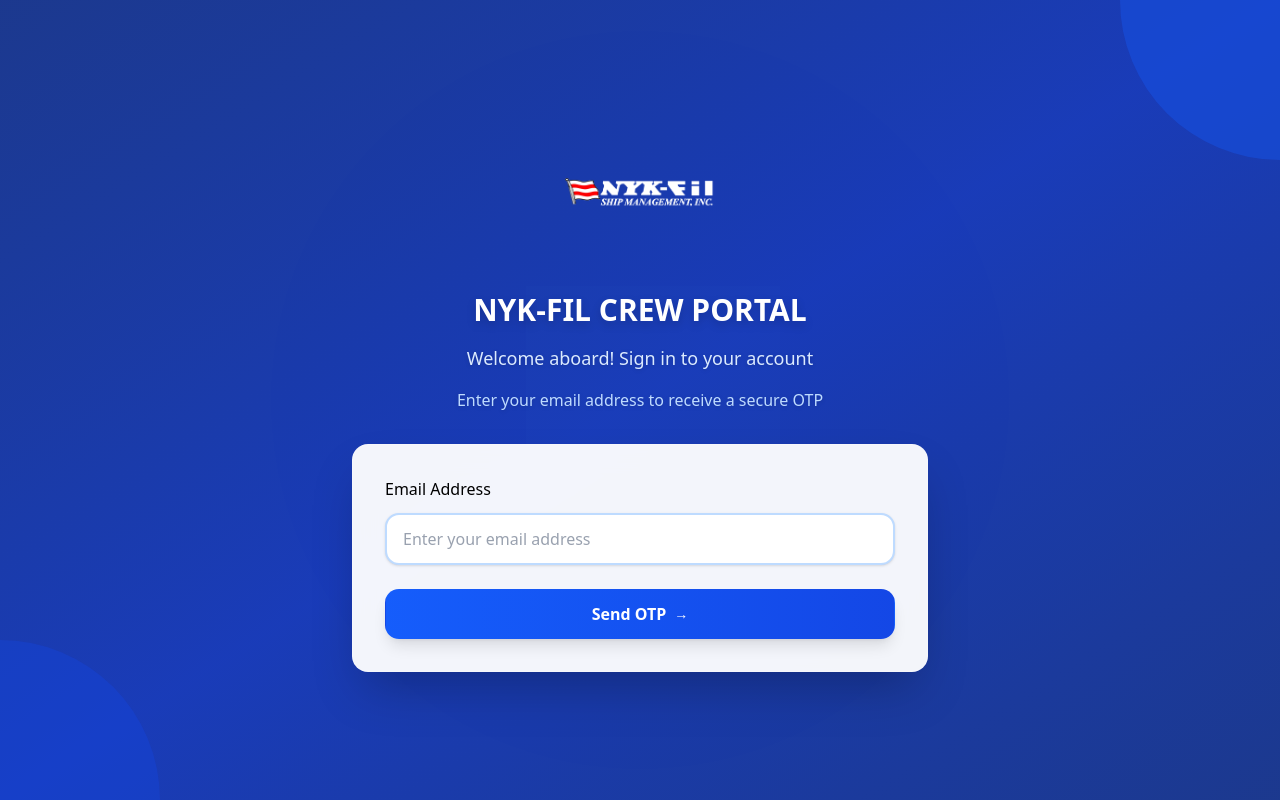
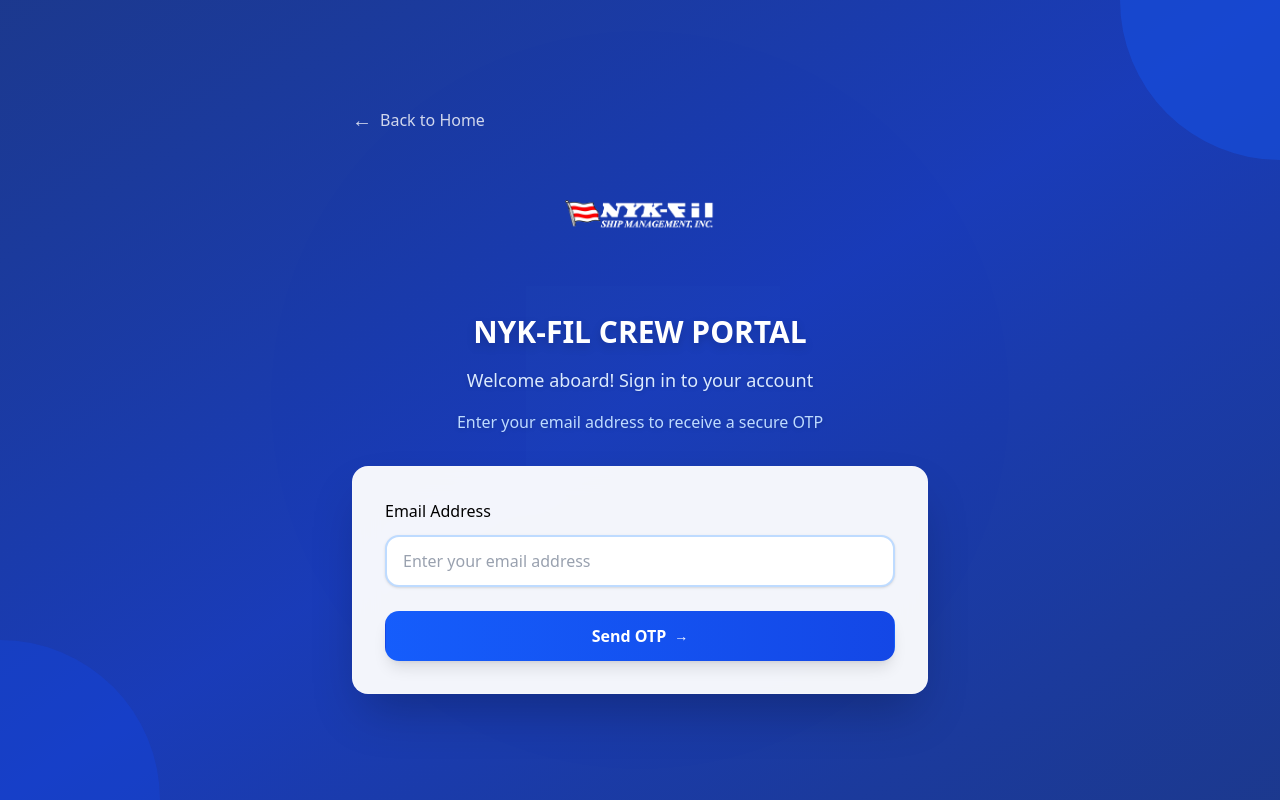
Before and after one commit to Dev-NETI/NYK-FIL_CREW_PORTAL_FRONTEND, a Next.js app: page /login in a window 1280 px wide. Built offline with nearby package versions, Linux system fonts and the light colour scheme.

Commit message:
add navigation transition

```diff
--- a/src/app/(auth)/login/page.tsx
+++ b/src/app/(auth)/login/page.tsx
@@ -2,11 +2,13 @@
 
 import Image from "next/image";
 import { useState, useEffect } from "react";
+import { useRouter } from "next/navigation";
 import { AuthService } from "@/services/auth";
 import { AxiosError } from "axios";
 import { ApiErrorResponse } from "@/types/api";
 import toast from "react-hot-toast";
 import OTPInput from "@/components/OTPInput";
+import PageTransition from "@/components/PageTransition";
 
 export default function LoginPage() {
   const [email, setEmail] = useState("");
@@ -17,6 +19,7 @@ export default function LoginPage() {
   const [sessionToken, setSessionToken] = useState("");
   const [canResend, setCanResend] = useState(false);
   const [resendCooldown, setResendCooldown] = useState(0);
+  const router = useRouter();
 
   useEffect(() => {
     setIsLoaded(true);
@@ -263,7 +266,12 @@ export default function LoginPage() {
     toast.dismiss();
   };
 
+  const handleBackToHome = () => {
+    router.push("/?direction=back");
+  };
+
   return (
+    <PageTransition>
     <div className="min-h-screen bg-gradient-to-br from-blue-900 via-blue-800 to-blue-900 flex flex-col justify-center px-4 sm:px-6 lg:px-8 py-8 sm:py-12 relative overflow-hidden">
       {/* Animated background elements */}
       <div className="absolute inset-0 overflow-hidden">
@@ -273,6 +281,17 @@ export default function LoginPage() {
       </div>
 
       <div className="relative z-10 sm:mx-auto sm:w-full sm:max-w-sm md:max-w-md lg:max-w-lg xl:max-w-xl">
+        {/* Back Button */}
+        <div className="flex justify-start mb-4">
+          <button
+            onClick={handleBackToHome}
+            className="flex items-center space-x-2 text-white/80 hover:text-white transition-colors duration-200 group"
+          >
+            <span className="text-xl group-hover:transform group-hover:-translate-x-1 transition-transform duration-200">←</span>
+            <span className="text-sm sm:text-base">Back to Home</span>
+          </button>
+        </div>
+
         <div
           className={`text-center transform transition-all duration-1000 ${
             isLoaded ? "translate-y-0 opacity-100" : "translate-y-10 opacity-0"
@@ -449,5 +468,6 @@ export default function LoginPage() {
         </div>
       </div>
     </div>
+    </PageTransition>
   );
 }
--- a/src/app/(crew)/crew/home/page.tsx
+++ b/src/app/(crew)/crew/home/page.tsx
@@ -2,16 +2,18 @@
 
 import { useState, useEffect, useMemo, useRef } from "react";
 import Link from "next/link";
-import Navigation from "@/components/Navigation";
+import { useRouter } from "next/navigation";
 import { AuthService } from "@/services";
 import { User } from "@/types/api";
 import QRCode from "qrcode";
+import PageTransition from "@/components/PageTransition";
 
 export default function Dashboard() {
   const [isLoaded, setIsLoaded] = useState(false);
   const [currentUser, setCurrentUser] = useState<User | null>(null);
   const [isCardFlipped, setIsCardFlipped] = useState(false);
   const [qrCodeDataUrl, setQrCodeDataUrl] = useState<string>("");
+  const router = useRouter();
 
   // console.log(currentUser);
 
@@ -135,7 +137,7 @@ export default function Dashboard() {
   ];
 
   return (
-    <>
+    <PageTransition>
       <style jsx>{`
         .perspective-1000 {
           perspective: 1000px;
@@ -150,8 +152,8 @@ export default function Dashboard() {
           transform: rotateY(180deg);
         }
       `}</style>
-      <Navigation currentPath="/crew/home" />
-      <div className="min-h-screen bg-gray-50 pt-16 pb-20 md:pb-8 ">
+
+      <div className="min-h-screen bg-gray-50">
         <div className="px-4 sm:px-6 lg:px-8 py-4 sm:py-8">
           <div className="max-w-6xl mx-auto">
             {/* Header */}
@@ -470,10 +472,10 @@ export default function Dashboard() {
               </h2>
               <div className="grid grid-cols-1 sm:grid-cols-2 lg:grid-cols-3 gap-3 sm:gap-4">
                 {quickLinks.map((link, index) => (
-                  <Link
+                  <button
                     key={index}
-                    href={link.href}
-                    className={`transform transition-all duration-700 ${
+                    onClick={() => router.push(`${link.href}?direction=forward`)}
+                    className={`w-full transform transition-all duration-700 ${
                       link.delay
                     } ${
                       isLoaded
@@ -494,7 +496,7 @@ export default function Dashboard() {
                         {link.description}
                       </p>
                     </div>
-                  </Link>
+                  </button>
                 ))}
               </div>
             </div>
@@ -636,6 +638,6 @@ export default function Dashboard() {
           </div>
         </div>
       </div>
-    </>
+    </PageTransition>
   );
 }
--- a/src/app/(crew)/crew/profile/[crew_id]/page.tsx
+++ b/src/app/(crew)/crew/profile/[crew_id]/page.tsx
@@ -2,7 +2,6 @@
 
 import { useState, useEffect, use } from "react";
 import { useRouter } from "next/navigation";
-import Navigation from "@/components/Navigation";
 import {
   ArrowRightFromLine,
   HelpCircle,
@@ -14,6 +13,7 @@ import { UserService } from "@/services";
 import { AuthService } from "@/services";
 import { User } from "@/types/api";
 import toast from "react-hot-toast";
+import PageTransition from "@/components/PageTransition";
 
 interface ProfilePageProps {
   params: Promise<{
@@ -130,9 +130,7 @@ export default function ProfilePage({ params }: ProfilePageProps) {
   }
 
   return (
-    <div className="min-h-screen ">
-      <Navigation currentPath="/profile" />
-
+    <PageTransition>
       <div className="px-4 sm:px-6 lg:px-8 py-6 sm:py-8 lg:py-12">
         <div className="max-w-7xl mx-auto">
           {/* Hero Section */}
@@ -1354,6 +1352,6 @@ export default function ProfilePage({ params }: ProfilePageProps) {
           </div>
         </div>
       </div>
-    </div>
+    </PageTransition>
   );
 }
--- /dev/null
+++ b/src/app/(crew)/layout.tsx
@@ -0,0 +1,18 @@
+"use client";
+
+import Navigation from "@/components/Navigation";
+
+export default function CrewLayout({
+  children,
+}: {
+  children: React.ReactNode;
+}) {
+  return (
+    <div className="min-h-screen">
+      <Navigation />
+      <main className="pt-16 pb-20 md:pb-8">
+        {children}
+      </main>
+    </div>
+  );
+}
--- a/src/app/page.tsx
+++ b/src/app/page.tsx
@@ -2,21 +2,29 @@
 
 import { useState, useEffect } from "react";
 import Link from "next/link";
+import { useRouter } from "next/navigation";
+import PageTransition from "@/components/PageTransition";
 
 export default function Home() {
   const [isLoaded, setIsLoaded] = useState(false);
   const [isMounted, setIsMounted] = useState(false);
+  const router = useRouter();
 
   useEffect(() => {
     setIsMounted(true);
     setIsLoaded(true);
   }, []);
 
+  const handleGetStarted = () => {
+    router.push("/login?direction=forward");
+  };
+
   if (!isMounted) {
     return null;
   }
 
   return (
+    <PageTransition>
     <div className="min-h-screen bg-white">
       <div className="px-4 sm:px-6 lg:px-8 py-8 sm:py-12">
         <div className="max-w-md sm:max-w-lg lg:max-w-4xl mx-auto">
@@ -48,15 +56,15 @@ export default function Home() {
                 : "translate-y-10 opacity-0"
             }`}
           >
-            <Link
-              href="/login"
+            <button
+              onClick={handleGetStarted}
               className="w-full sm:max-w-sm lg:max-w-md mx-auto block bg-gray-900 text-white py-4 sm:py-5 lg:py-6 rounded-xl font-semibold text-center shadow-lg hover:bg-gray-800 transform hover:scale-105 transition-all duration-300"
             >
               <div className="flex items-center justify-center space-x-2">
                 <span className="text-base sm:text-lg">Get Started</span>
                 <span className="text-sm sm:text-base">→</span>
               </div>
-            </Link>
+            </button>
           </div>
 
           <div
@@ -69,5 +77,6 @@ export default function Home() {
         </div>
       </div>
     </div>
+    </PageTransition>
   );
 }
--- a/src/components/Navigation.tsx
+++ b/src/components/Navigation.tsx
@@ -1,6 +1,7 @@
 "use client";
 
 import { useState, useEffect } from "react";
+import { usePathname } from "next/navigation";
 import Link from "next/link";
 import Image from "next/image";
 import { AuthService } from "@/services/auth";
@@ -21,13 +22,15 @@ interface NavigationProps {
 }
 
 export default function Navigation({
-  currentPath = "/",
+  currentPath,
   user,
   hideBottomNav = false,
 }: NavigationProps) {
+  const pathname = usePathname();
+  const currentRoute = currentPath || pathname;
   const [clickedItem, setClickedItem] = useState<string | null>(null);
   const [previousActive, setPreviousActive] = useState<string | null>(
-    currentPath
+    currentRoute
   );
   const [isMobileMenuOpen, setIsMobileMenuOpen] = useState(false);
   const [currentUser, setCurrentUser] = useState<User | null>(user || null);
@@ -41,6 +44,11 @@ export default function Navigation({
       setCurrentUser(storedUser);
     }
   }, [user]);
+
+  // Update previousActive when the route changes
+  useEffect(() => {
+    setPreviousActive(currentRoute);
+  }, [currentRoute]);
 
   const navItems = [
     {
@@ -69,7 +77,7 @@ export default function Navigation({
     },
   ];
 
-  const isActive = (path: string) => currentPath === path;
+  const isActive = (path: string) => currentRoute === path;
 
   const handleNavClick = (href: string) => {
     if (previousActive !== href) {
--- /dev/null
+++ b/src/components/PageTransition.tsx
@@ -0,0 +1,45 @@
+"use client";
+
+import { motion } from "motion/react";
+import { useSearchParams } from "next/navigation";
+
+interface PageTransitionProps {
+  children: React.ReactNode;
+}
+
+export default function PageTransition({ children }: PageTransitionProps) {
+  const searchParams = useSearchParams();
+  const direction = searchParams.get("direction") || "forward";
+
+  const variants = {
+    initial: {
+      x: direction === "back" ? "-100%" : "100%",
+      opacity: 0,
+    },
+    animate: {
+      x: 0,
+      opacity: 1,
+    },
+    exit: {
+      x: direction === "back" ? "100%" : "-100%",
+      opacity: 0,
+    },
+  };
+
+  return (
+    <motion.div
+      variants={variants}
+      initial="initial"
+      animate="animate"
+      exit="exit"
+      transition={{
+        type: "tween",
+        ease: "easeInOut",
+        duration: 0.3,
+      }}
+      className="w-full h-full"
+    >
+      {children}
+    </motion.div>
+  );
+}
```
